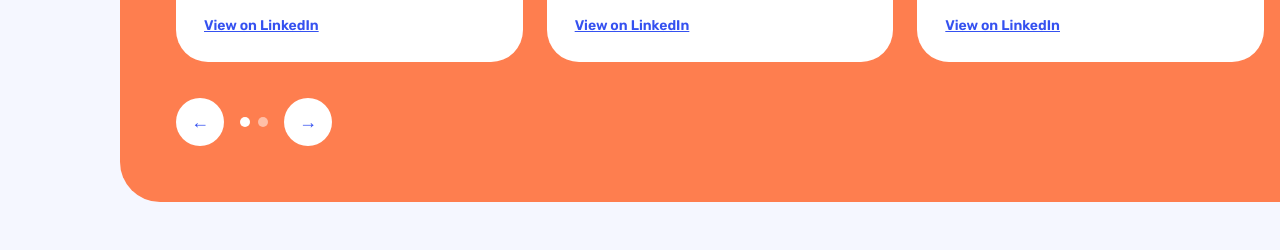
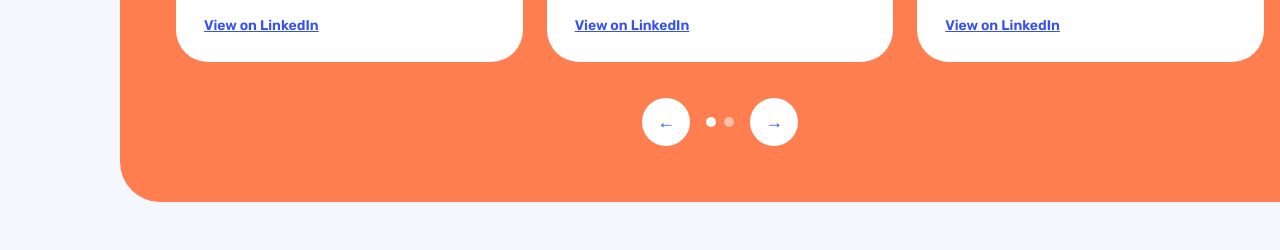
Before and after one commit to kolesnikyulya20-svg/english-for-it, a plain HTML site: page home.html in a window 1280 px wide. Shown: the part 4608-4858 px from the top of the page. Drawn offline with Linux system fonts and the light colour scheme.

Commit message:
Center reviews carousel nav

```diff
--- a/home.html
+++ b/home.html
@@ -154,7 +154,7 @@
   .person img, .person .initial { width: 48px; height: 48px; border-radius: 100px; flex-shrink: 0; }
   .person .initial { display: flex; align-items: center; justify-content: center; background: #ebeefe; color: #3551f0; font-weight: 700; font-size: 18px; }
   .li-link { font-size: 14px; font-weight: 600; color: #3551f0; text-decoration: underline; }
-  .rev-nav { display: flex; align-items: center; gap: 16px; }
+  .rev-nav { display: flex; align-items: center; justify-content: center; gap: 16px; }
   .rev-btn { width: 48px; height: 48px; border: 0; border-radius: 100px; background: #fff; color: #3551f0; font: 700 18px 'Rubik', sans-serif; cursor: pointer; transition: transform .2s; }
   .rev-btn:hover { transform: scale(1.08); }
   .rev-dots { display: flex; gap: 8px; }
```
